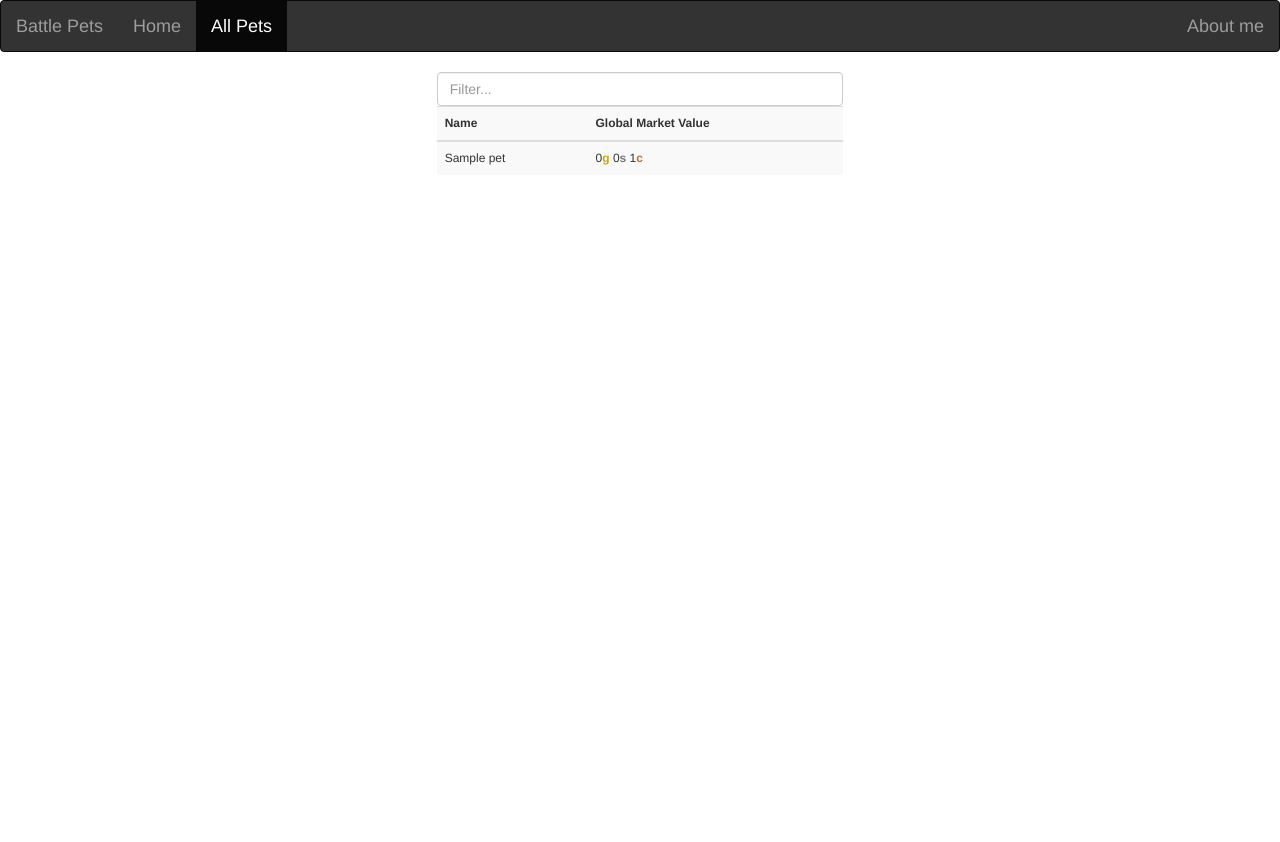
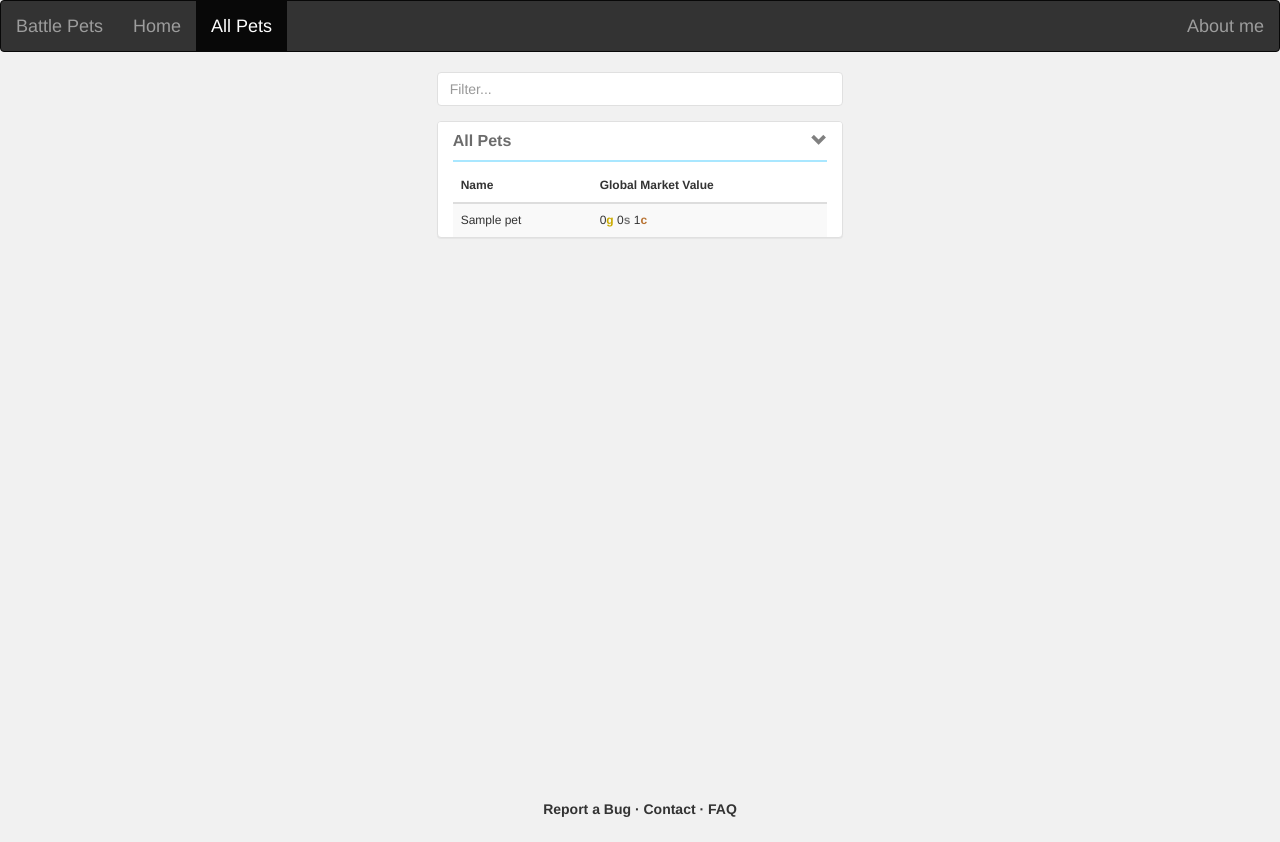
Before and after one commit to nougatoo/battlepets, a PHP site: page /viewAllPets.php in a window 1280 px wide. Before the commit the page ends 165 px from the top, so only its background shows below. Run offline with PHP 8.4, Linux system fonts and the light colour scheme; tables that the repository leaves empty hold one stand-in row (values such as "Sample post").

Commit message:
Updated View all pets

```diff
--- a/aws-battlepets/application/configs/configs.php
+++ b/aws-battlepets/application/configs/configs.php
@@ -6,7 +6,7 @@ return array(
     'threshBlue' => 60000000,
     'threshGreen' => 30000000,
 	'maxGblBuyPercent' => 0.55, // No longer in use - changed to a front-end user option
-	'maxGblSnipePercent' => 0.15,
+	'maxGblSnipePercent' => 0.55,
 	'minGblBuyAmount' => 10000000,
 	'minGblSellPercent' => 0.75 // The minimum i would sell a pet for
 );
--- a/aws-battlepets/public/getAllPetData.php
+++ b/aws-battlepets/public/getAllPetData.php
@@ -9,10 +9,10 @@ $sortOrder = $_POST['sortOrder'];
 
 $conn = dbConnect();
 
-$tableHTML = 	'<table class="table table-striped table-hover">
-							<tr>
-								<th onclick="sortTable(0)">Name</th>
-								<th onclick="sortTable(1)">Global Market Value</th>
+$tableHTML = 	'<table class="table table-striped table-hover realmTable">
+							<tr style="background-color:white;">
+								<th onclick="sortTable(0)" class="realmTableHeader">Name</th>
+								<th onclick="sortTable(1)" class="realmTableHeader">Global Market Value</th>
 							</tr>
 							<tbody id="myTable1">';
 
--- a/aws-battlepets/public/index.php
+++ b/aws-battlepets/public/index.php
@@ -60,7 +60,7 @@
 				</div>
 				<div id="realmSpySatic">
 					<div class="form-group has-feedback">
-						<input class="form-control" id="dataFilter" type="text" placeholder="Filter Pets" style="display:none;box-shadow: none; border: 1px solid #e0e0e0;">
+						<input class="form-control" id="dataFilter" type="text" placeholder="Filter Pets.." style="display:none;box-shadow: none; border: 1px solid #e0e0e0;">
 						<i class="form-control-feedback glyphicon glyphicon-filter" style="color: grey;"></i>
 					</div>
 					<div class="panel panel-default" style="border: 1px solid #e0e0e0; margin-bottom: 0px;">
@@ -176,7 +176,7 @@
 			</div>
 		</div>
 		<div id="dataSection" class="col-sm-6" id="row3col2">
-			<h1 style="padding-bottom: 15px;">
+			<h1 style="padding-bottom: 15px;" id="sellHeader">
 					<span class="label label-default colHeader">Sell</span>
 			</h1>
 			<div id="realmTabs" >
@@ -428,7 +428,7 @@
 </div>
 <footer class="footer" style="min-height:5%">
 	<center>
-			  <h5><span><b>Brandon Brien - Contact - FAQ<b></span></h5>
+			  <h5><span><b>Report a Bug  &middot; Contact &middot; FAQ<b></span></h5>
 	</center>
 </footer>
 </body>
--- a/aws-battlepets/public/viewAllPets.php
+++ b/aws-battlepets/public/viewAllPets.php
@@ -22,7 +22,7 @@
 	<link rel="stylesheet" href="myCustomStyle.css">
 </head>
 
-<body style="overflow-y: scroll;">
+<body style="overflow-y: scroll; overflow-x: hidden; background-color: #e6e6e68a;">
 
 <nav class="navbar navbar-inverse" id="top" style="background-color:#333;">
 	<div class="container-fluid">
@@ -40,20 +40,26 @@
 </nav>
 
 
-<div class="container-fluid">
+<div class="container-fluid" style="min-height:90%">
 	<div class="row" id="row1">
 		<div class="row">
 			<div class="col-sm-4">
 			</div>
 			<div class="col-sm-4">
 				<div id="loadingBar">
-					<center><h4>Loading</h4></center>
 					<div class="progress">
 						<div class="progress-bar progress-bar-striped active" role="progressbar" aria-valuenow="100" aria-valuemin="0" aria-valuemax="100" style="width:100%; background-color:#333;"></div>
 					</div>
 				</div>
-				<input class="form-control" id="dataFilter" type="text" placeholder="Filter..." style="display:none;">
-				<div id="allPetsTable">
+				<input class="form-control" id="dataFilter" type="text" placeholder="Filter..." style="display:none;box-shadow: none; border: 1px solid #e0e0e0;">
+				<div class="panel panel-default realmPanel" style="margin-top:15px;">
+					<div class="panel-heading realmPanelHeading">
+						<h4 class="panel-title">
+						  <a class="realmCollapse" data-toggle="collapse" href="#allPetsTable"><b>All Pets</b></a>
+						</h4>
+					</div>
+					<div id="allPetsTable" class="panel-collapse collapse in realmPanelCollapse">
+					</div>
 				</div>
 			</div> <!-- End of middle column -->
 			<div class="col-sm-4">
@@ -61,6 +67,10 @@
 		</div>
 	</div> <!-- End of Row -->
 </div> <!-- End of Top Container -->
-
+<footer class="footer" style="min-height:5%">
+	<center>
+			  <h5><span><b>Report a Bug  &middot; Contact &middot; FAQ<b></span></h5>
+	</center>
+</footer>
 </body>
 </html>
```
Also changed, not shown: aws-battlepets/public/findDeals.php (+20 -1 lines), aws-battlepets/public/index.js (+5 -6 lines).
